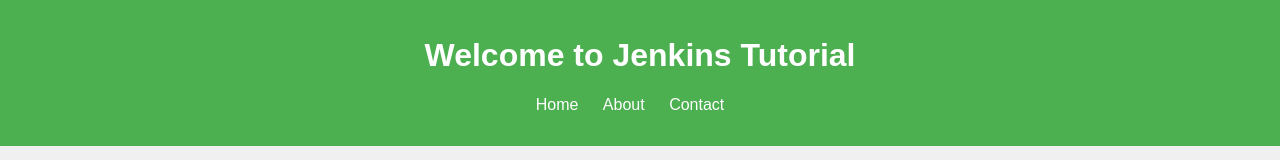
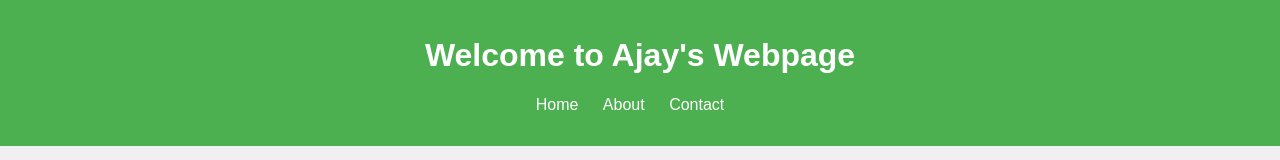
Before and after one commit to ajayteju/python, a plain HTML site: page index.html in a window 1280 px wide. Shown: the top 160 px of the page. Drawn offline with Linux system fonts and the light colour scheme.

Commit message:
Update index.html

```diff
--- a/index.html
+++ b/index.html
@@ -51,7 +51,7 @@
 </head>
 <body>
     <header>
-        <h1>Welcome to Jenkins Tutorial</h1>
+        <h1>Welcome to Ajay's Webpage</h1>
         <nav>
             <ul>
                 <li><a href="#home">Home</a></li>
```
